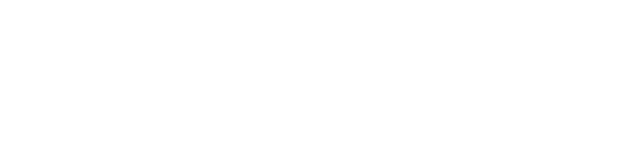
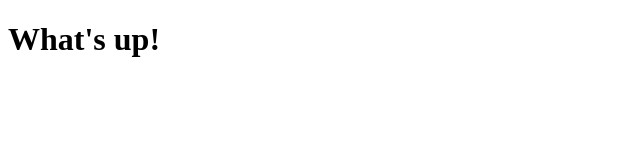
Before and after one commit to hasib-mha/git-one, a plain HTML site: page index.html in a window 1280 px wide. Shown: the whole page, without its empty margins (0-640 px from the left). Drawn offline with Linux system fonts and the light colour scheme.

Commit message:
added h1

```diff
--- a/index.html
+++ b/index.html
@@ -5,6 +5,6 @@
         <title>Howdy</title>
     </head>
     <body>
-
+        <h1>What's up!</h1>
     </body>
 </html>
```
